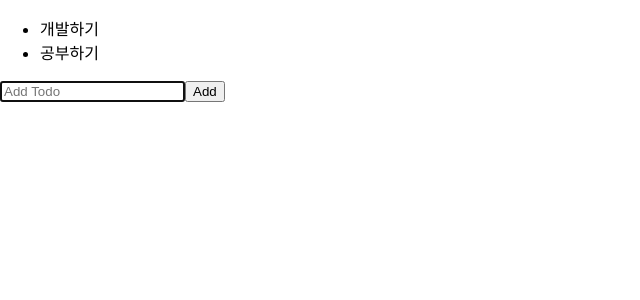
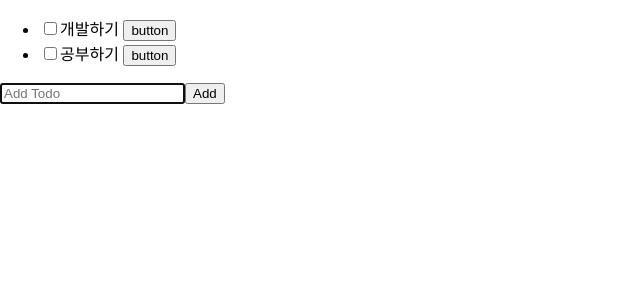
Before and after one commit to Seono-Na/todoapp_repeat, a React (Create React App) app: page / in a window 1280 px wide. Shown: the top 300 px of the page, without its empty margins (0-640 px from the left). Built offline with nearby package versions, Linux system fonts and the light colour scheme.

Commit message:
체크박스 및 삭제버튼 추가

```diff
--- /dev/null
+++ b/src/components/Todo/Todo.jsx
@@ -0,0 +1,22 @@
+import React from "react";
+
+export default function Todo({ todo, onUpdate, onDelete }) {
+  const { status, text } = todo;
+  const handleChange = (e) => {
+    const status = e.target.checked ? "completed" : "active";
+    onUpdate({ ...todo, status });
+  };
+  const handleDelete = () => onDelete(todo);
+  return (
+    <li>
+      <input
+        type="checkbox"
+        id="checkbox"
+        checked={status === "completed"}
+        onChange={handleChange}
+      />
+      <label htmlFor="checkbox">{text} </label>
+      <button onClick={handleDelete}>button</button>
+    </li>
+  );
+}
--- a/src/components/TodoList/TodoList.jsx
+++ b/src/components/TodoList/TodoList.jsx
@@ -1,19 +1,27 @@
 import React, { useState } from "react";
 import AddTodo from "../AddTodo/AddTodo";
+import Todo from "../Todo/Todo";
 
 export default function TodoList() {
   const [todos, setTodos] = useState([
     { id: "123", text: "개발하기", status: "active" },
     { id: "124", text: "공부하기", status: "active" },
   ]);
-  const handleAdd = (todo) => {
-    setTodos([...todos, todo]);
-  };
+  const handleAdd = (todo) => setTodos([...todos, todo]);
+  const handleUpdate = (updated) =>
+    setTodos(todos.map((item) => (item.id === updated.id ? updated : item)));
+  const handleDelete = (deleted) =>
+    setTodos(todos.filter((item) => item.id !== deleted.id));
   return (
     <section>
       <ul>
         {todos.map((item) => (
-          <li key={item.id}>{item.text}</li>
+          <Todo
+            key={item.id}
+            todo={item}
+            onUpdate={handleUpdate}
+            onDelete={handleDelete}
+          />
         ))}
       </ul>
       <AddTodo onAdd={handleAdd} />
```
